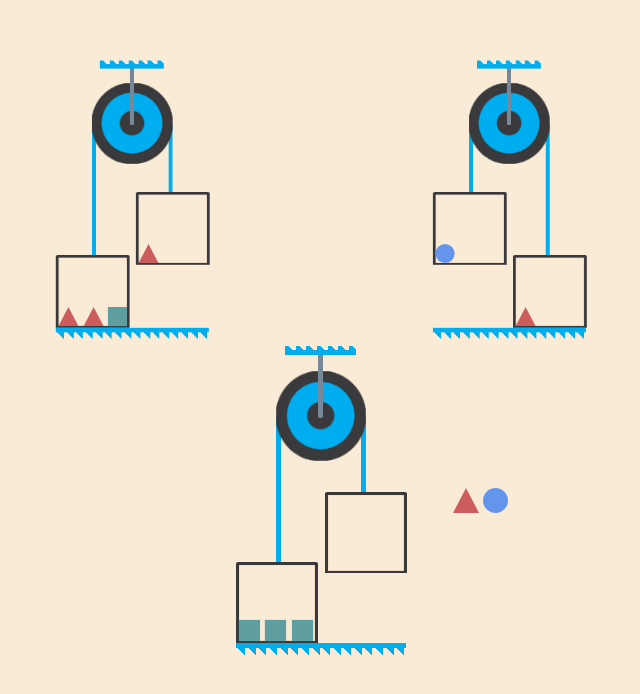
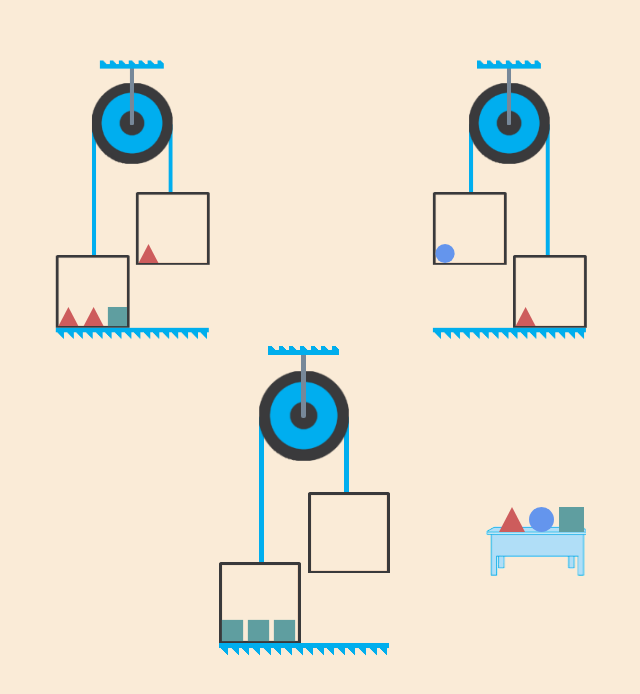
Before and after one commit to serkankayaa/balance-game, a plain HTML site: page index.html in a window 1280 px wide. Shown: the whole page, without its empty margins (305-945 px from the left). Drawn offline with nearby package versions, Linux system fonts and the light colour scheme.

Commit message:
added desk

```diff
--- a/scripts/balance.js
+++ b/scripts/balance.js
@@ -36,7 +36,7 @@ $(document).ready(function () {
     gameStartTime();
 
     function setDraggableShapes() {
-        var shapeHtml = "<div class='col shapes'>";
+        var shapeHtml = "<div class='col-md-7 shapes'>";
 
         $(".blnTarget").append(shapeHtml);
 
@@ -44,24 +44,24 @@ $(document).ready(function () {
             if (element == 'triangle') {
                 var triangleHtml = "<div class='col triangles'></div></div>";
                 $(".shapes").append(triangleHtml);
-                // prepareTriangle(gameObject.maxShapeCount, game.triangleValue);
                 prepareTriangle(1, game.triangleValue);
             }
 
             if (element == 'square') {
                 var squareHtml = "<div class='col squares'></div>";
                 $(".shapes").append(squareHtml);
-                // prepareSquare(gameObject.maxShapeCount, game.squareValue);
                 prepareSquare(1, game.squareValue);
             }
 
             if (element == 'circle') {
                 var circleHtml = "<div class='col circles'></div>";
                 $(".shapes").append(circleHtml);
-                // prepareCircle(gameObject.maxShapeCount, game.circleValue);
                 prepareCircle(1, game.circleValue);
             }
         });
+
+        var shapeDeskHtml = '<div class="deskImage"></div>';
+        $(".shapes").append(shapeDeskHtml);
 
         addStyles();
         moveShape();
@@ -552,7 +552,6 @@ $(document).ready(function () {
                     }
 
                     $(".shapes").css({ opacity: 1 });
-                    // $(".shapes").toggle("pulsate", 500, function () { });
 
                     moveShape();
                 });
--- a/scripts/games.js
+++ b/scripts/games.js
@@ -6,7 +6,7 @@ var gameObject = {
 var game1 = {
     name: 'game1',
     balanceCount: 3,
-    dragShapes: [ 'triangle', 'circle' ],
+    dragShapes: [ 'triangle', 'circle', 'square' ],
     triangleValue: 3,
     circleValue: 2,
     squareValue: 5,
--- a/styles/balance.css
+++ b/styles/balance.css
@@ -146,3 +146,27 @@ body {
     border-bottom: 25px solid indianred;
     display: inline-block;
 }
+
+.shapes {
+    background-image: url(../img/shapeDesk.png);
+    width: 125px;
+    height: 113px;
+    background-repeat: no-repeat;
+    margin-top: 51% !important;
+    margin-right: 50px !important;
+    display: flex;
+    margin-left: 114% !important;
+    opacity: 1;
+}
+
+.shapes>.triangles {
+    margin-top: 40px;
+}
+
+.shapes>.circles {
+    margin-top: 40px;
+}
+
+.shapes>.squares {
+    margin-top: 40px;
+}
```
Also changed, not shown: img/shapeDesk.png (added).
